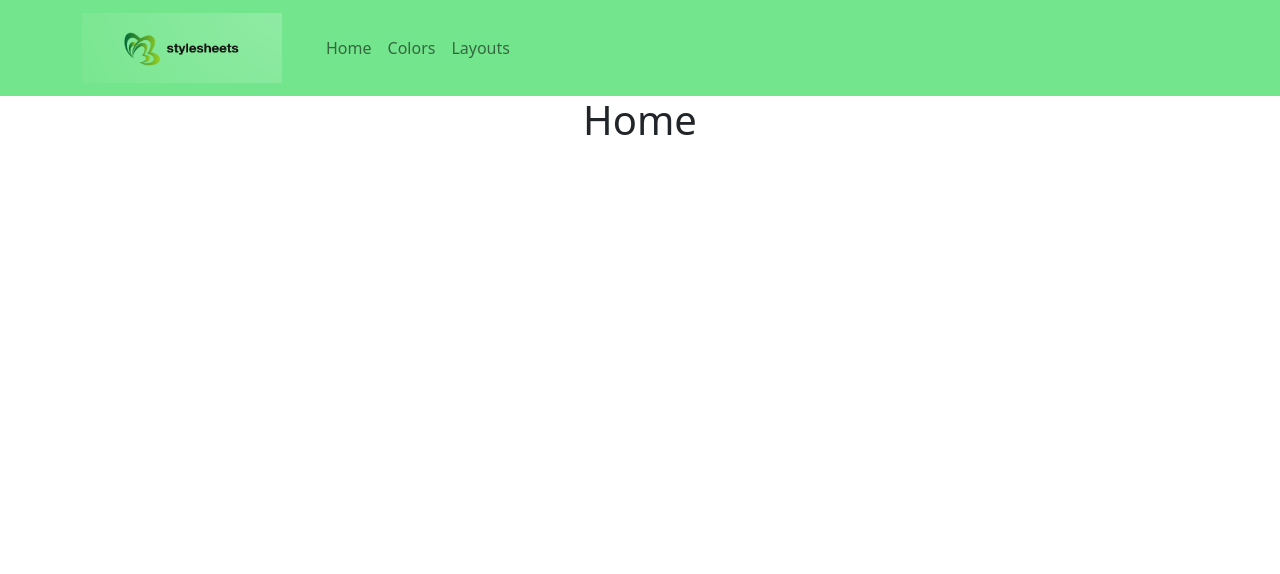
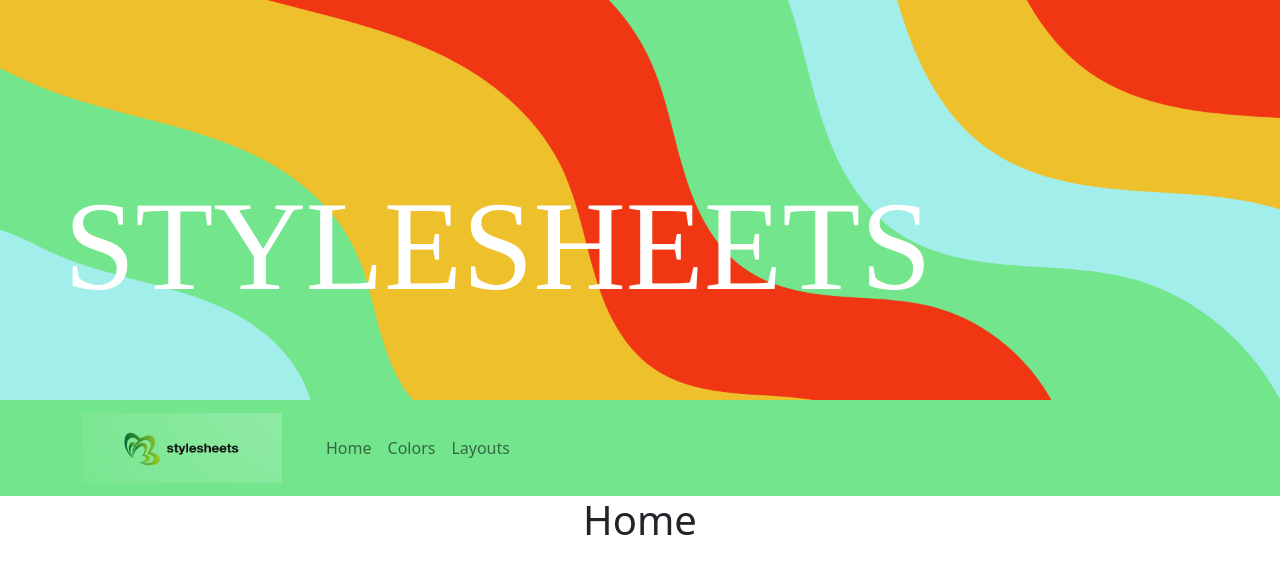
Before and after one commit to wonggclw/CS260-CP3-react, a React (Create React App) app in the folder react-project/: page / in a window 1280 px wide. Shown: the top 574 px of the page. Built offline with nearby package versions, Linux system fonts and the light colour scheme; a web font is replaced by a local one.

Commit message:
basic header working

```diff
--- a/react-project/src/App.js
+++ b/react-project/src/App.js
@@ -13,9 +13,9 @@ export default function App() {
       <Routes>
         <Route path="/" element={<NavBarLayout />}>
           <Route index element={<Home />} />
-          <Route path="colors" element={<Colors />} />
+          <Route path="colors" element={<Colors />}/>
           <Route path="layouts" element={<Layouts />} />
-          <Route path="*" element={<NoPage />} />
+          <Route path="*" element={<NoPage />}/>
         </Route>
       </Routes>
     </BrowserRouter>
--- a/react-project/src/index.css
+++ b/react-project/src/index.css
@@ -58,11 +58,11 @@ hr {
     max-width: 75vw;
 }
 
-/* .main-head{
+ .main-head{
     background-color: gray;
     background-position: center;
     background-size: cover;
-    background-image: url('images/BannerBackground.png');
+    background-image: url('../public/BannerBackground\ \(1\).png');
     padding-top: 8vw;
     padding-left: 5vw !important;
     color: white;
@@ -81,7 +81,7 @@ hr {
     background-color: gray;
     background-position: center;
     background-size: cover;
-    background-image: url('images/BannerBackground.png');
+    background-image: url('../public/BannerBackground\ \(1\).png');
     padding-top: 8vw;
     color: white;
     height: 50vh;
@@ -89,7 +89,7 @@ hr {
     margin: 0;
     align-items: center;
     padding-left: 5vw !important;
-} */
+}
 
 .page-header{
     font-family: 'Rubik Dirt', cursive;
--- a/react-project/src/pages/Nav-Bar-Layout.js
+++ b/react-project/src/pages/Nav-Bar-Layout.js
@@ -1,4 +1,4 @@
-import { Outlet, Link } from "react-router-dom";
+import { Outlet, Link} from "react-router-dom";
 import 'bootstrap/dist/css/bootstrap.min.css';
 import 'bootstrap/dist/js/bootstrap.min.js';
 import 'bootstrap'
@@ -7,7 +7,6 @@ import Popper from 'popper.js';
 import Container from 'react-bootstrap/Container';
 import Nav from 'react-bootstrap/Nav';
 import Navbar from 'react-bootstrap/Navbar';
-import NavDropdown from 'react-bootstrap/NavDropdown';
 
 function BasicExample() {
   return (
@@ -29,10 +28,18 @@ function BasicExample() {
   );
 }
 
+function Header({title}){
+  return(
+    <div className="container page-head">
+      <h1 className="page-header">{title}</h1>
+    </div>
+   )
+}
 
 const NavBarLayout = () => {
   return (
     <>
+      <Header title="STYLESHEETS"/>
       <BasicExample />
 
       <Outlet />
```
